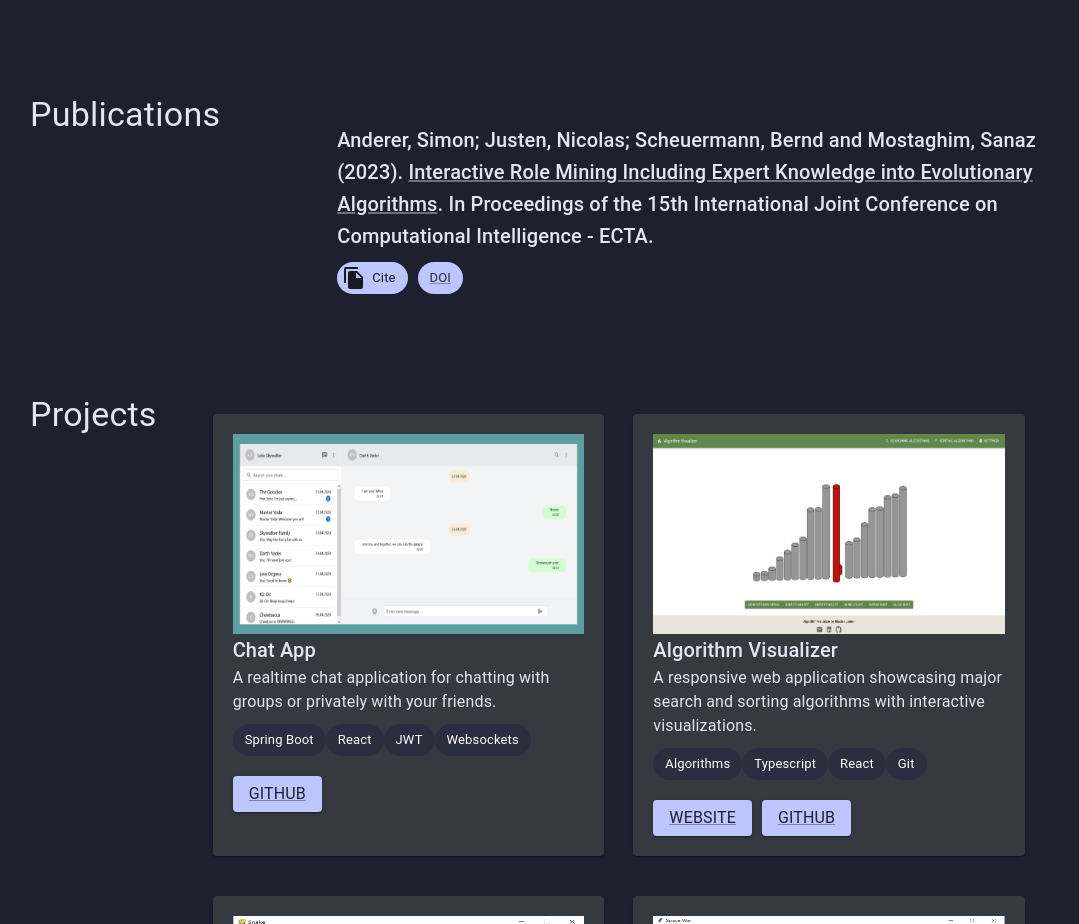
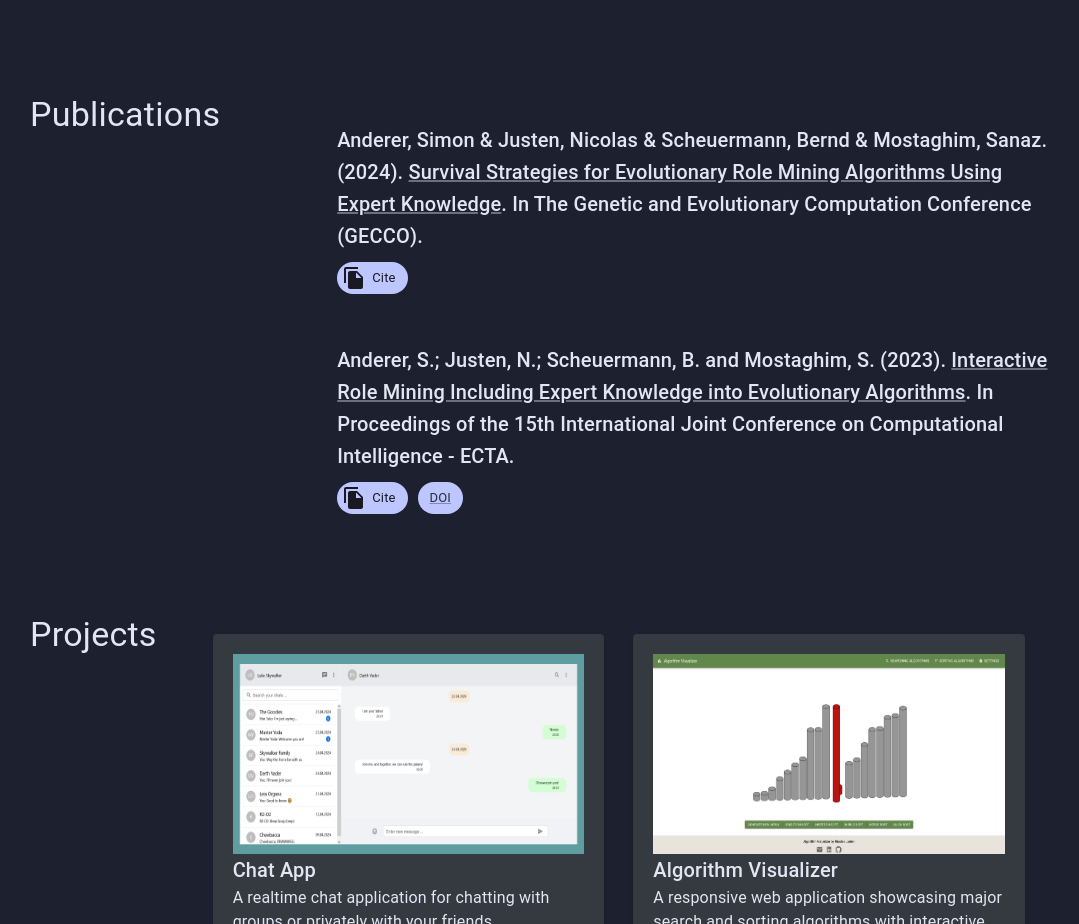
Before and after one commit to nicolasjusten95/nicolas-justen-portfolio, a React (Create React App) app: page / in a window 1280 px wide. Shown: the part 3960-4884 px from the top of the page, without its empty margins (98-1177 px from the left). Built offline with nearby package versions, Linux system fonts and the light colour scheme.

Commit message:
updated publications

```diff
--- a/src/components/body/publications/Publications.tsx
+++ b/src/components/body/publications/Publications.tsx
@@ -4,7 +4,7 @@ import FileCopyIcon from '@mui/icons-material/FileCopy';
 import MySectionHeading from "../util/MySectionHeading";
 
 
-const cite = `@conference{ecta23,
+const citeEcta = `@conference{ecta23,
 author={Simon Anderer. and Nicolas Justen. and Bernd Scheuermann. and Sanaz Mostaghim.},
 title={Interactive Role Mining Including Expert Knowledge into Evolutionary Algorithms},
 booktitle={Proceedings of the 15th International Joint Conference on Computational Intelligence - ECTA},
@@ -17,11 +17,18 @@ isbn={978-989-758-674-3},
 issn={2184-3236},
 }`;
 
+const citeGecco = `Anderer, Simon & Justen, N. & Scheuermann, Bernd & Mostaghim, Sanaz. (2024). Survival Strategies for Evolutionary Role Mining Algorithms Using Expert Knowledge. `;
+
 const Publications = () => {
 
     const link = <MyLink href='https://doi.org/10.5220/0012153000003595' text='DOI' color='primary'/>;
-    const onClickCite = () => {
-        navigator.clipboard.writeText(cite)
+
+    const onClickCiteEcta = () => {
+        navigator.clipboard.writeText(citeEcta)
+    };
+
+    const onClickCiteGecco = () => {
+        navigator.clipboard.writeText(citeGecco)
     };
 
     return (
@@ -44,15 +51,25 @@ const Publications = () => {
                 sx={{width: {xs: '85%', md: '70%'}}}>
                 <Box mt='30px'>
                     <Typography color='text.primary' variant='h6'>
-                        Anderer, Simon; Justen, Nicolas; Scheuermann, Bernd and Mostaghim, Sanaz (2023).&nbsp;
+                        Anderer, Simon & Justen, Nicolas & Scheuermann, Bernd & Mostaghim, Sanaz. (2024).&nbsp;
+                        <MyLink
+                            href={'https://www.researchgate.net/publication/381649508_Survival_Strategies_for_Evolutionary_Role_Mining_Algorithms_Using_Expert_Knowledge'}
+                            text={'Survival Strategies for Evolutionary Role Mining Algorithms Using Expert Knowledge'}/>
+                        . In The Genetic and Evolutionary Computation Conference (GECCO).
+                    </Typography>
+                    <Stack mt='10px' spacing='10px' direction='row' mb='50px'>
+                        <Chip icon={<FileCopyIcon/>} label={'Cite'} color='secondary' clickable onClick={onClickCiteGecco}/>
+                        {/*<Chip label={link} color='secondary' clickable/>*/}
+                    </Stack>
+                    <Typography color='text.primary' variant='h6'>
+                        Anderer, S.; Justen, N.; Scheuermann, B. and Mostaghim, S. (2023).&nbsp;
                         <MyLink
                             href={'https://www.scitepress.org/PublicationsDetail.aspx?ID=VO0asNCzymE=&t=1'}
                             text={'Interactive Role Mining Including Expert Knowledge into Evolutionary Algorithms'}/>
-                        . In Proceedings of the 15th International Joint Conference on Computational Intelligence -
-                        ECTA.
+                        . In Proceedings of the 15th International Joint Conference on Computational Intelligence - ECTA.
                     </Typography>
                     <Stack mt='10px' spacing='10px' direction='row'>
-                        <Chip icon={<FileCopyIcon/>} label={'Cite'} color='secondary' clickable onClick={onClickCite}/>
+                        <Chip icon={<FileCopyIcon/>} label={'Cite'} color='secondary' clickable onClick={onClickCiteEcta}/>
                         <Chip label={link} color='secondary' clickable/>
                     </Stack>
                 </Box>
```
